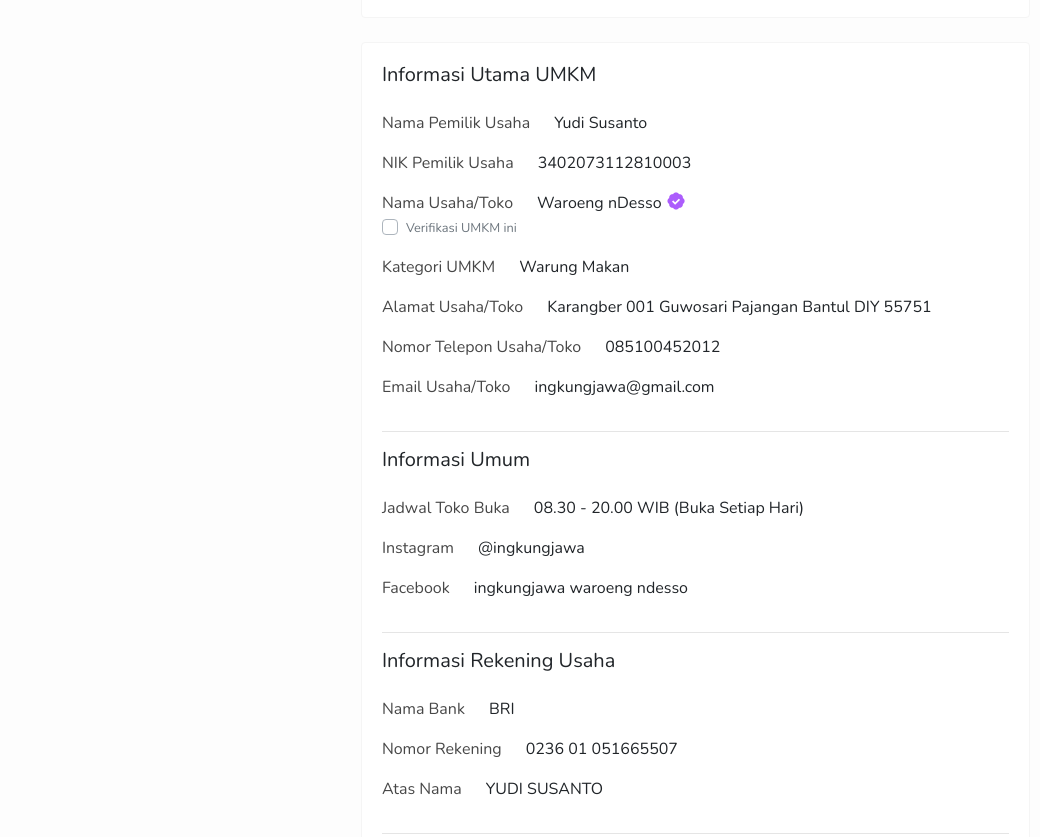
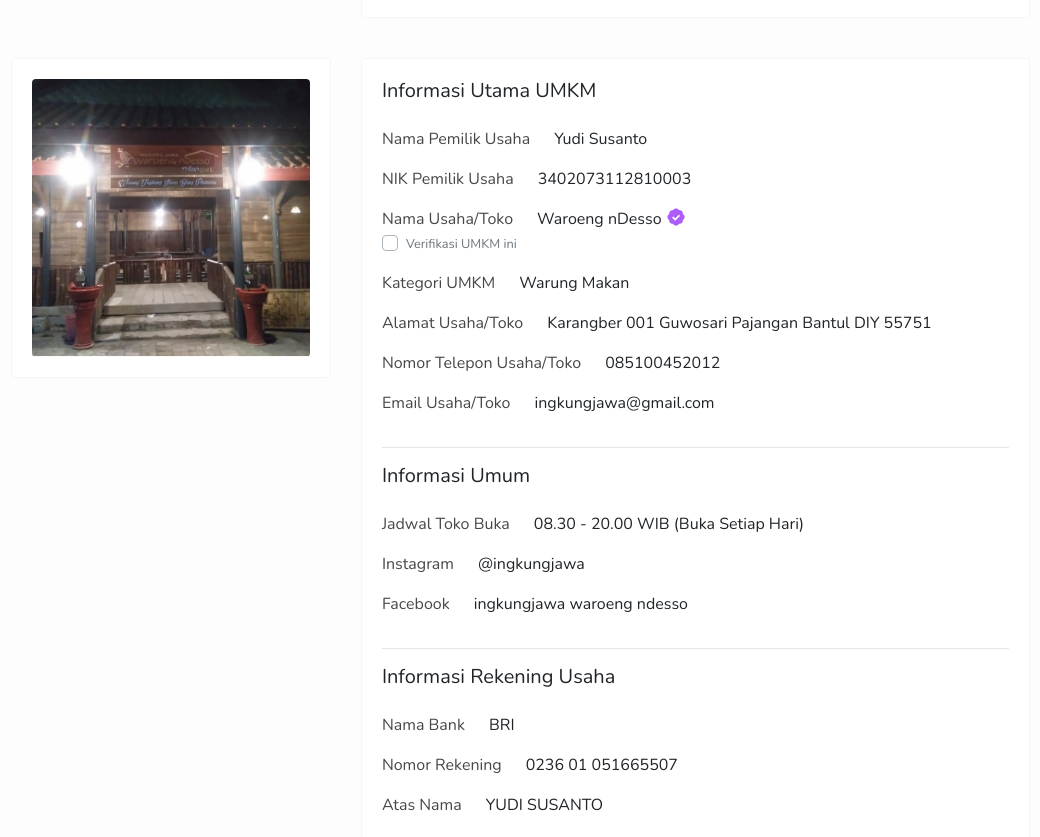
Before and after one commit to IAMR7/belanja-guwosari, a plain HTML site: page admin-detail-data-pengguna-1.html in a window 1280 px wide. Shown: the part 565-1402 px from the top of the page, without its empty margins (226-1266 px from the left). Drawn offline with nearby package versions, Linux system fonts and the light colour scheme.

Commit message:
first commit

```diff
--- a/admin-detail-data-pengguna-1.html
+++ b/admin-detail-data-pengguna-1.html
@@ -192,6 +192,17 @@
                     </div>
                   </div>
                 </div>
+              </div>
+            </div>
+            <div class="row mt-3">
+              <div class="col-md-4 col-12">
+                <div class="card">
+                  <div class="card-body container">
+                    <img src="assets/img/warung-ndeso.png" alt="" class="image rounded" width="100%">
+                  </div>
+                </div>
+              </div>
+              <div class="col-md-8 col-12">
                 <div class="card">
                   <div class="card-body container">
                     <div class="data-diri">
```
